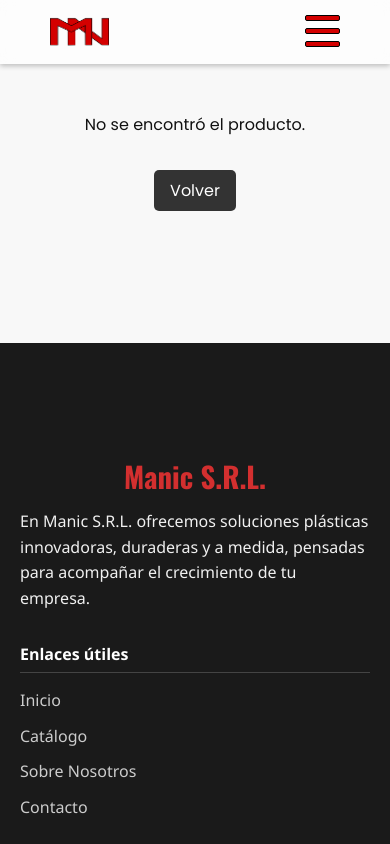
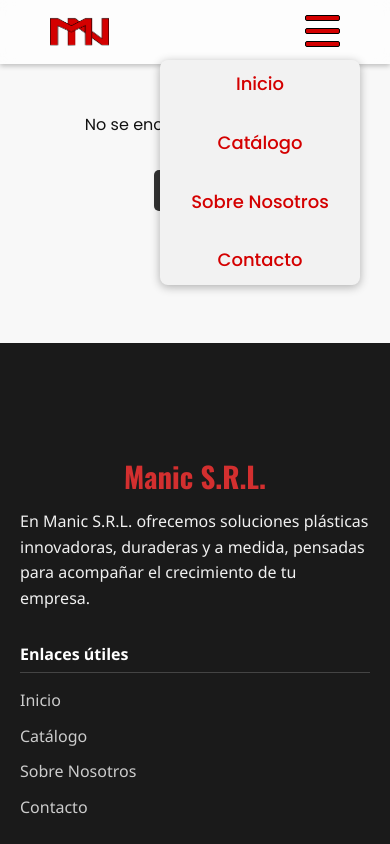
Before and after one commit to EpicaDigitalUY/Manic_SRL, a plain HTML site: page producto.html in a window 390 px wide. Both pictures are taken after a click on the element 322 px from the left and 32 px from the top of the page. Shown: the top 844 px of the page. Drawn offline with nearby package versions, Linux system fonts and the light colour scheme; a web font is replaced by a local one.

Commit message:
Menu amburfuesa producto movile

```diff
--- a/producto.html
+++ b/producto.html
@@ -108,6 +108,12 @@
                     <a href="index.html#catalogo" class="volver">Volver</a>
                 `;
             });
+
+
+            function toggleMenu() {
+                document.querySelector('.nav-links').classList.toggle('active');
+            }
+
     </script>
 
 </body>
```
